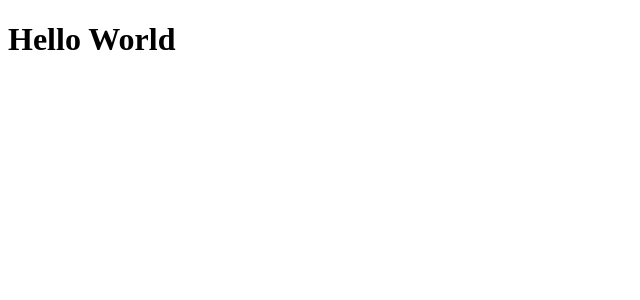
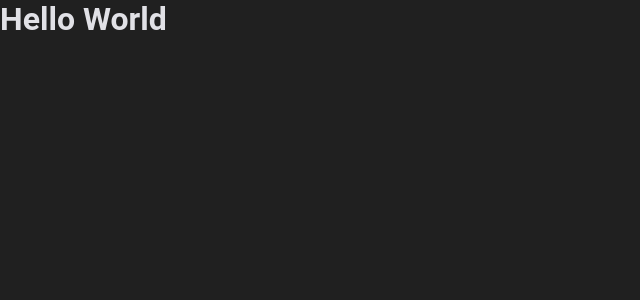
Before and after one commit to Gui-dev/twitter-clone-ui, a React (Vite) app: page / in a window 1280 px wide. Shown: the top 300 px of the page, without its empty margins (0-640 px from the left). Built offline with nearby package versions, Linux system fonts and the light colour scheme.

Commit message:
style: add global style

```diff
--- a/src/main.tsx
+++ b/src/main.tsx
@@ -2,8 +2,10 @@ import React from 'react'
 import ReactDOM from 'react-dom/client'
 import App from './App'
 
+import './styles/global.css'
+
 ReactDOM.createRoot(document.getElementById('root') as HTMLElement).render(
   <React.StrictMode>
     <App />
-  </React.StrictMode>,
+  </React.StrictMode>
 )
--- /dev/null
+++ b/src/styles/global.css
@@ -0,0 +1,31 @@
+:root {
+  --twitter-blue: #1DA1F2;
+  --dark-100: #202020;
+}
+
+* {
+  margin: 0;
+  padding: 0;
+  box-sizing: border-box;
+}
+
+body {
+  color: #E1E1E6;
+  background-color: var(--dark-100);
+  -webkit-font-smoothing: antialiased;
+}
+
+body,
+input,
+textarea,
+button {
+  font: 400 1rem Roboto, sans-serif;
+}
+
+button {
+  cursor: pointer;
+}
+
+a {
+  color: inherit;
+}
```
